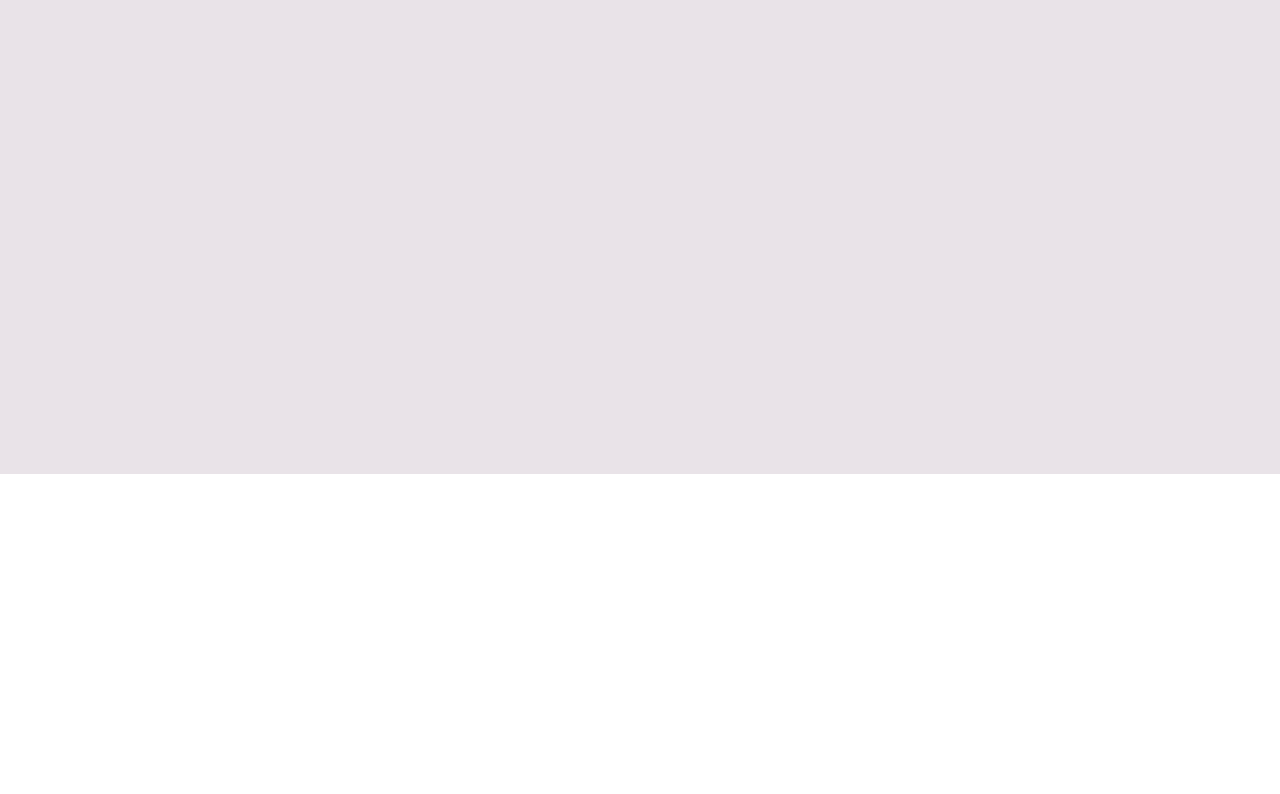
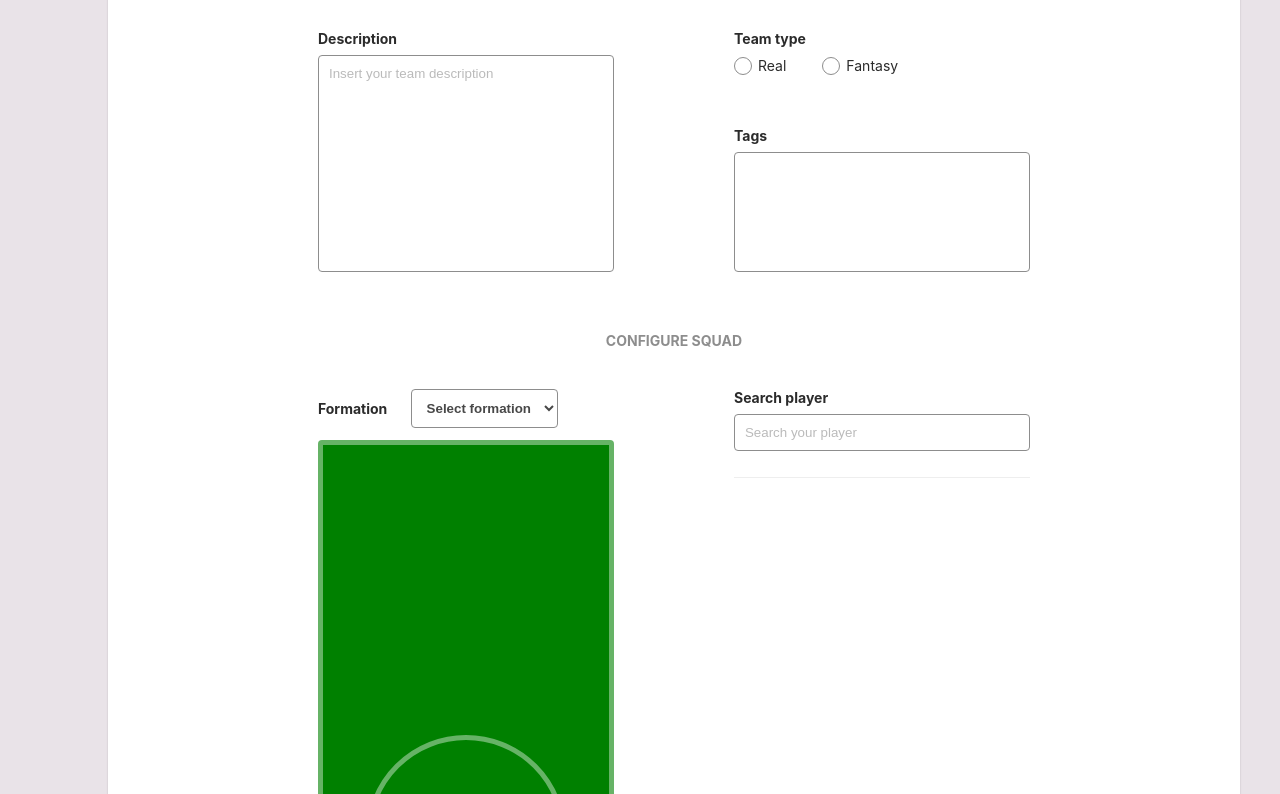
Before and after one commit to felipevegners/squad-management-tool, a React (Create React App) app: page /management/edit/1 in a window 1280 px wide. Shown: the part 326-1120 px from the top of the page. Before the commit the page ends 800 px from the top, so only its background shows below. Built offline with nearby package versions, Linux system fonts and the light colour scheme.

Commit message:
finish create new team redux

```diff
--- a/src/Components/FieldConfig/FieldConfig.tsx
+++ b/src/Components/FieldConfig/FieldConfig.tsx
@@ -16,13 +16,14 @@ interface IFormation {
     ];
 }
 
-const FieldConfig = ({ sendConfig }: any): JSX.Element => {
+const FieldConfig = ({ sendConfig }: any) => {
     const [fieldConfig, setFieldConfig] = useState<IFormation[]>([]);
+    const [finalConfig, setFinalConfig] = useState<Record<string, any>>({});
     const [newConfig, setNewConfig] = useState<Record<string, any>>({});
 
-    // useEffect(() => {
-    //     sendConfig(fieldConfig);
-    // });
+    useEffect(() => {
+        sendConfig(finalConfig);
+    });
 
     // eslint-disable-next-line @typescript-eslint/no-explicit-any
     const handleDrop = (e: any): void => {
@@ -44,6 +45,7 @@ const FieldConfig = ({ sendConfig }: any): JSX.Element => {
                 setNewConfig([{ ...newConfig, ...obj }]);
             }
         }
+        setFinalConfig({ ...finalConfig, lines: fieldConfig });
     };
 
     const handleDragOver = (e: React.DragEvent<HTMLElement>): void => {
@@ -76,6 +78,7 @@ const FieldConfig = ({ sendConfig }: any): JSX.Element => {
             ],
         });
         setFieldConfig(finalLine);
+        setFinalConfig({ ...finalConfig, configuration: e.target.value });
     };
 
     return (
@@ -93,7 +96,6 @@ const FieldConfig = ({ sendConfig }: any): JSX.Element => {
                         : ''}
                 </S.FormationSelect>
             </S.FormationSelectContainer>
-
             <S.Field>
                 {fieldConfig.map((config, i) => (
                     <S.LineContainer key={i}>
--- a/src/Components/TagGenerator/TagGenerator.tsx
+++ b/src/Components/TagGenerator/TagGenerator.tsx
@@ -2,7 +2,11 @@ import React, { InputHTMLAttributes, useEffect, useState } from 'react';
 
 import * as S from './TagGenerator.styles';
 
-const TagGenerator = (): JSX.Element => {
+interface IGetTags {
+    getTags(params: string[]): void;
+}
+
+const TagGenerator = ({ getTags }: IGetTags): JSX.Element => {
     const [tag, setTag] = useState<string[]>([]);
     const [newTag, setNewTag] = useState('');
     const [tagWarn, setTagWarn] = useState(false);
@@ -22,6 +26,8 @@ const TagGenerator = (): JSX.Element => {
             e.preventDefault();
             if (tag.indexOf(newTag) === -1) {
                 setTag([...tag, newTag]);
+                // passing tags to parent (form)
+                getTags([...tag, newTag]);
                 e.target.value = '';
             } else {
                 e.preventDefault();
@@ -31,7 +37,6 @@ const TagGenerator = (): JSX.Element => {
                     setTagWarn(false);
                     setTagWarnExists(false);
                 }, 5000);
-                console.log('tag exists');
             }
         } else if (key === 'Enter') {
             e.preventDefault();
@@ -40,13 +45,8 @@ const TagGenerator = (): JSX.Element => {
                 setTagWarn(false);
             }, 5000);
             e.target.value = '';
-            console.log('invalid tag format');
         }
     };
-
-    useEffect(() => {
-        console.log(tag);
-    }, [tag]);
 
     const handleDeleteTag = (tagToRemove: string): void => {
         const tags = tag.filter((tag) => tag !== tagToRemove);
--- a/src/Containers/ConfigureSquad/ConfigureSquad.tsx
+++ b/src/Containers/ConfigureSquad/ConfigureSquad.tsx
@@ -4,12 +4,12 @@ import SearchPlayer from '../../Components/SearchPlayer/SearchPlayer';
 
 import * as S from './ConfigureSquad.styles';
 
-const ConfigureSquad = (): JSX.Element => {
+const ConfigureSquad = ({ sendConfig }: any): JSX.Element => {
     return (
         <S.MainContainer>
             <S.Title>Configure Squad</S.Title>
             <S.Container>
-                <FieldConfig />
+                <FieldConfig sendConfig={sendConfig} />
                 <SearchPlayer />
             </S.Container>
             <input type="submit" value="ENVIAR" />
--- a/src/Containers/MyTeams/MyTeams.tsx
+++ b/src/Containers/MyTeams/MyTeams.tsx
@@ -1,6 +1,6 @@
 import React from 'react';
 import { useSelector } from 'react-redux';
-import { Link } from 'react-router-dom';
+import { Link, useHistory } from 'react-router-dom';
 import { Button } from '../../Components/Button/Button.styles';
 import Card from '../../Components/Card/Card';
 import { rootStore } from '../../store/store';
@@ -8,6 +8,7 @@ import { rootStore } from '../../store/store';
 import * as S from './MyTeams.styles';
 
 const MyTeams = (): JSX.Element => {
+    const history = useHistory();
     const teamsState = useSelector((state: rootStore) => state.teams);
 
     const { teams } = teamsState;
@@ -25,9 +26,19 @@ const MyTeams = (): JSX.Element => {
             >
                 {teams
                     ? teams.map((team) => (
-                          <div>
+                          <div key={team.id}>
+                              <p>{team.id}</p>
                               <p>{team.name}</p>
                               <p>{team.description}</p>
+                              <button
+                                  onClick={() =>
+                                      history.push(
+                                          `/management/edit/${team.id}`
+                                      )
+                                  }
+                              >
+                                  edit
+                              </button>
                           </div>
                       ))
                     : ''}
--- a/src/Containers/TeamInformationForm/TeamInformationForm.tsx
+++ b/src/Containers/TeamInformationForm/TeamInformationForm.tsx
@@ -1,4 +1,4 @@
-import React, { useCallback, useEffect, useRef, useState } from 'react';
+import React, { useCallback, useEffect, useState } from 'react';
 import TagGenerator from '../../Components/TagGenerator/TagGenerator';
 
 import * as S from './TeamInformationForm.styles';
@@ -38,6 +38,13 @@ const TeamInformationForm = ({ sendData }: any): JSX.Element => {
             }
         }
     }, []);
+
+    const handleGetTags = (tags: string[]) => {
+        setNewTeamInfo({
+            ...newTeamInfo,
+            tags: tags,
+        });
+    };
 
     return (
         <S.MainContainer>
@@ -107,7 +114,7 @@ const TeamInformationForm = ({ sendData }: any): JSX.Element => {
                     </S.FormItem>
 
                     <S.FormItem>
-                        <TagGenerator />
+                        <TagGenerator getTags={handleGetTags} />
                         <S.FormLabel>Tags</S.FormLabel>
                     </S.FormItem>
                 </S.FormContainerColumn>
--- a/src/pages/Management/Management.tsx
+++ b/src/pages/Management/Management.tsx
@@ -2,37 +2,52 @@ import React, { useEffect, useState } from 'react';
 import Card from '../../Components/Card/Card';
 import ConfigureSquad from '../../Containers/ConfigureSquad/ConfigureSquad';
 import TeamInformationForm from '../../Containers/TeamInformationForm/TeamInformationForm';
+import { RouteComponentProps, useParams } from 'react-router-dom';
 
 import { teamActions } from '../../store/CreateTeam/actions';
 import { useDispatch } from 'react-redux';
 
 import * as S from './Management.styles';
 
-const Management = (): JSX.Element => {
-    const [team, setTeam] = useState({});
+interface RouteParams {
+    id: string;
+}
+
+// eslint-disable-next-line @typescript-eslint/no-empty-interface
+interface Management extends RouteComponentProps<RouteParams> {}
+
+const Management: React.FC<Management> = (props) => {
+    const [team, setTeam] = useState<Record<string, any>>({});
+    const [teamInfo, setTeamInfo] = useState({});
+    const [squadConfig, setSquadConfig] = useState({});
     const dispatch = useDispatch();
 
+    const params = useParams<RouteParams>();
+
     const getTeamInformation = (info: any) => {
-        setTeam(info);
+        setTeamInfo(info);
     };
 
-    const getSquadConfig = (info: any) => {
-        setTeam(info);
+    const getSquadConfig = (config: any) => {
+        setSquadConfig(config);
     };
-
-    console.log('info data ---> ', team);
 
     const handleSubmit = (e: any) => {
         e.preventDefault();
-        dispatch(teamActions.getTeamInfo(team));
-        console.log('foooo');
+        // setTeam({ ...teamInfo, ...squadConfig });
+        setTimeout(() => {
+            dispatch(
+                teamActions.createNewTeam({ ...teamInfo, ...squadConfig })
+            );
+        }, 1000);
     };
     return (
         <S.Container>
+            <p>params: {params.id}</p>
             <Card title="Create your team" content="">
                 <form onSubmit={handleSubmit}>
                     <TeamInformationForm sendData={getTeamInformation} />
-                    <ConfigureSquad />
+                    <ConfigureSquad sendConfig={getSquadConfig} />
                 </form>
             </Card>
         </S.Container>
--- a/src/routes/routes.tsx
+++ b/src/routes/routes.tsx
@@ -1,13 +1,16 @@
 import React from 'react';
-import { Route, Switch } from 'react-router';
+import { Route, Switch, RouteComponentProps } from 'react-router';
 import Home from '../Pages/Home/Home';
 import Management from '../Pages/Management/Management';
 
-const Routes = (): JSX.Element => {
+// interface AllRoutes {}
+
+const Routes: React.FC<any> = (props) => {
     return (
         <Switch>
             <Route exact path="/" component={Home} />
             <Route exact path="/management" component={Management} />
+            <Route exact path="/management/edit/:id" component={Management} />
         </Switch>
     );
 };
--- a/src/store/CreateTeam/actions.ts
+++ b/src/store/CreateTeam/actions.ts
@@ -7,7 +7,7 @@ import {
     TEAM_INFO_SUCCESS,
 } from './types';
 
-const getTeamInfo =
+const createNewTeam =
     (newTeam: any) =>
     (dispatch: Dispatch<CreateTeamDispathTypes>): void => {
         dispatch({
@@ -27,5 +27,5 @@ const getTeamInfo =
     };
 
 export const teamActions = {
-    getTeamInfo,
+    createNewTeam,
 };
```
